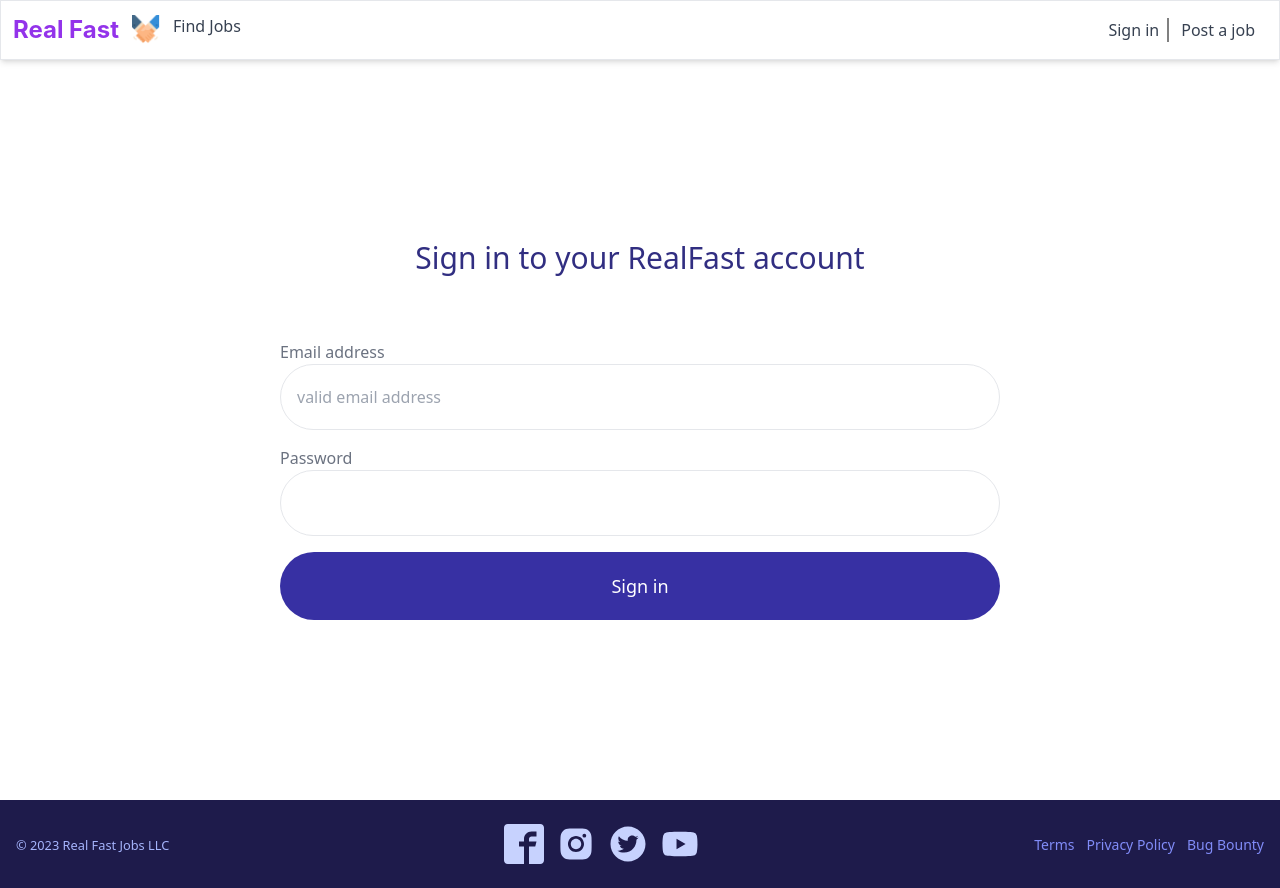
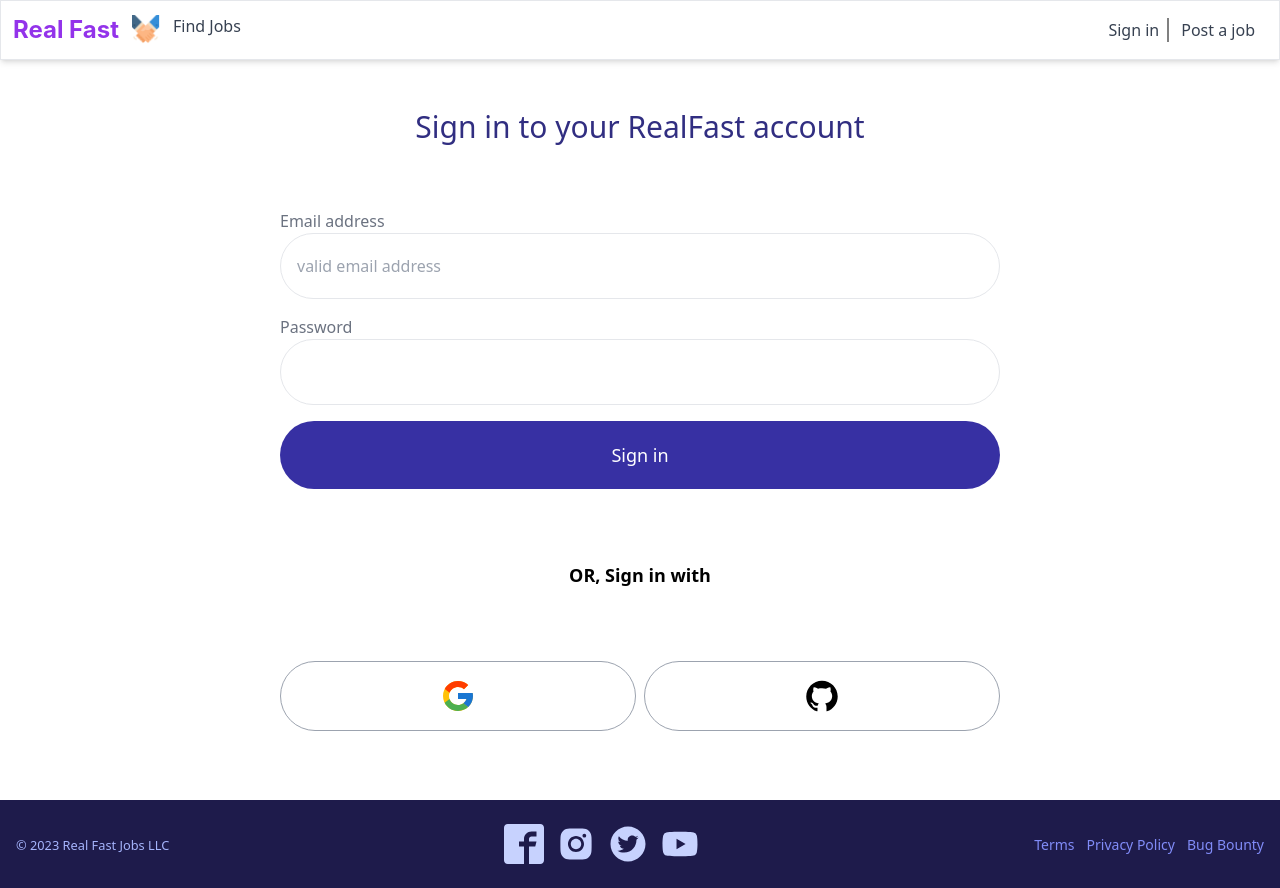
Before and after one commit to dami-josif/realfast, a Next.js app: page /signin in a window 1280 px wide. Built offline with nearby package versions, Linux system fonts and the light colour scheme.

Commit message:
next auth

```diff
--- a/components/MainNav.js
+++ b/components/MainNav.js
@@ -46,7 +46,7 @@
             <ul className={navbarStyles.navSection}>
                 <li className={navbarStyles.responsiveMenuItems}
                 style={{borderRight:'2px solid gray',paddingRight:8}}>
-                <Link href='#' className={navbarStyles.navText}>Sign in</Link>
+                <Link href='/signin' className={navbarStyles.navText}>Sign in</Link>
                 </li>
                 <li className={navbarStyles.responsiveMenuItems}>
                 <Link href='#' className={navbarStyles.navText}>Post a job</Link>
--- a/package.json
+++ b/package.json
@@ -12,6 +12,7 @@
     "firebase": "^9.20.0",
     "formik": "^2.2.9",
     "next": "13.2.4",
+    "next-auth": "^4.22.1",
     "react": "18.2.0",
     "react-dom": "18.2.0",
     "react-icons": "^4.8.0",
--- a/pages/signin.js
+++ b/pages/signin.js
@@ -6,6 +6,9 @@
 import * as yup from 'yup';
 import { auth } from "@/settings/firebase/firebase.setup";
 import { signInWithEmailAndPassword, onAuthStateChanged } from "firebase/auth";
+import {FcGoogle} from 'react-icons/fc';
+import {AiFillGithub} from 'react-icons/ai';
+import {signIn, signin} from 'next-auth/react';
 
 //create a validation schema (validation rules)
 const fieldsSchema = yup.object().shape({
@@ -19,8 +22,11 @@
 
     const router = useRouter();
 
+    const handleNextAuthSignin = () =>{
+        signIn('google');
+    }
+
     useEffect(() => {
-        uid
         setScreenHeight(window.innerHeight - 60);
     },[]);
 
@@ -93,6 +99,11 @@
 
                     <button type="submit" className={styles.submitBtn}>Sign in</button>
                 </form>
+                <p className="text-lg text-center my-2 font-bold">OR, Sign in with</p>
+                <div className={styles.or}>
+                    <button className={styles.signinBtn } onClick={handleNextAuthSignin}><FcGoogle/></button>
+                    <button className={styles.signinBtn }><AiFillGithub/></button>
+                </div>
             </div>
         </main>
         </>
@@ -109,5 +120,7 @@
     label:'text-gray-500 mb-2',
     inputField:'w-full block border border-gray-200 py-5 px-4 rounded-full',
     submitBtn:'w-full bg-indigo-800 py-5 px-4 rounded-full text-lg text-white',
-    formError:'text-xs'
+    formError:'text-xs',
+    or:'w-full flex flex-row gap-2 text-4xl justify-center mb-5',
+    signinBtn:'w-full px-3 py-4 flex justify-center rounded-full border border-gray-400'
 }
```
Also changed, not shown: pages/api/auth/[...nextauth].js (added, +13 -0 lines), 1 other file (tests, documents, lock files or other folders).
